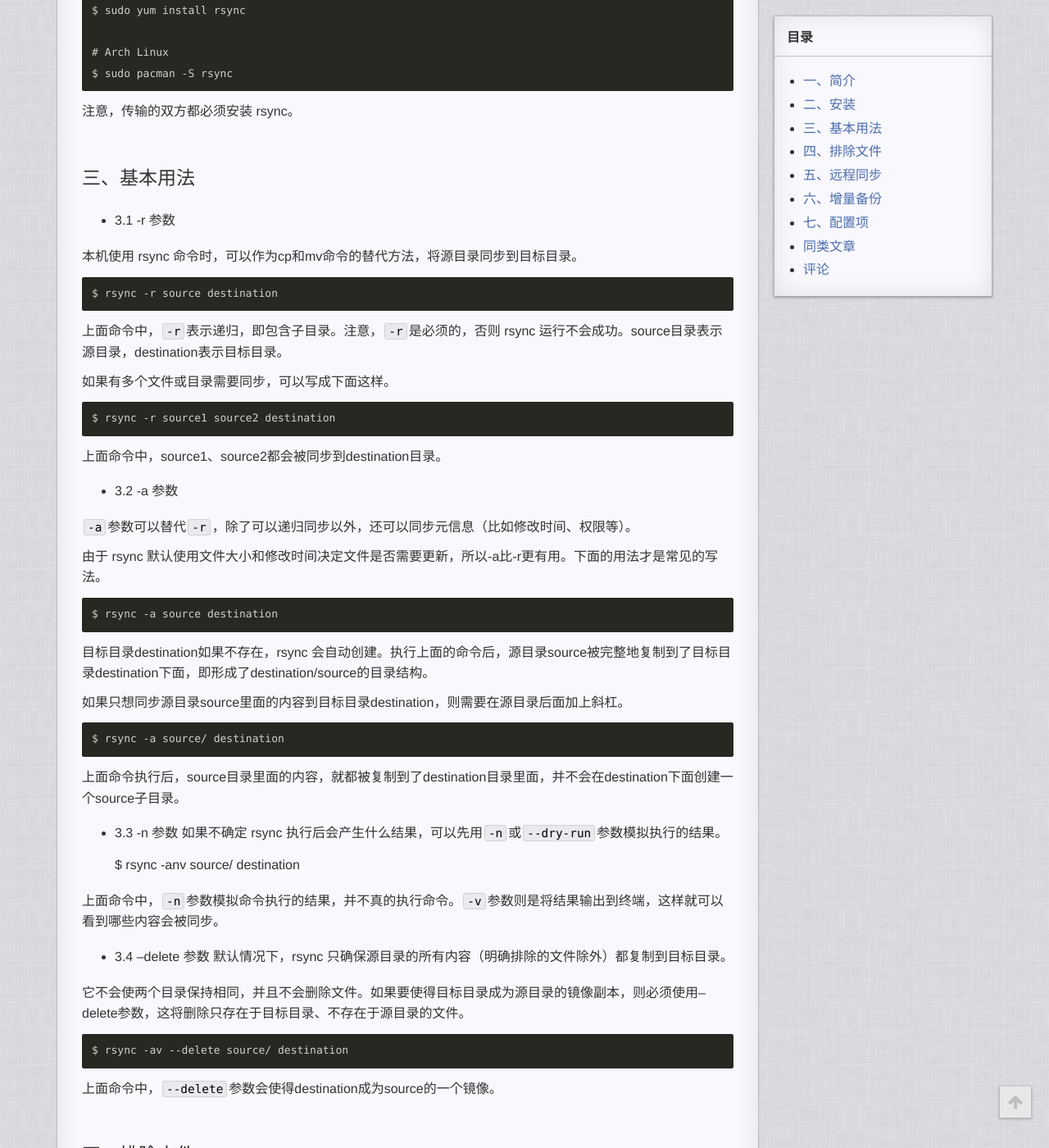
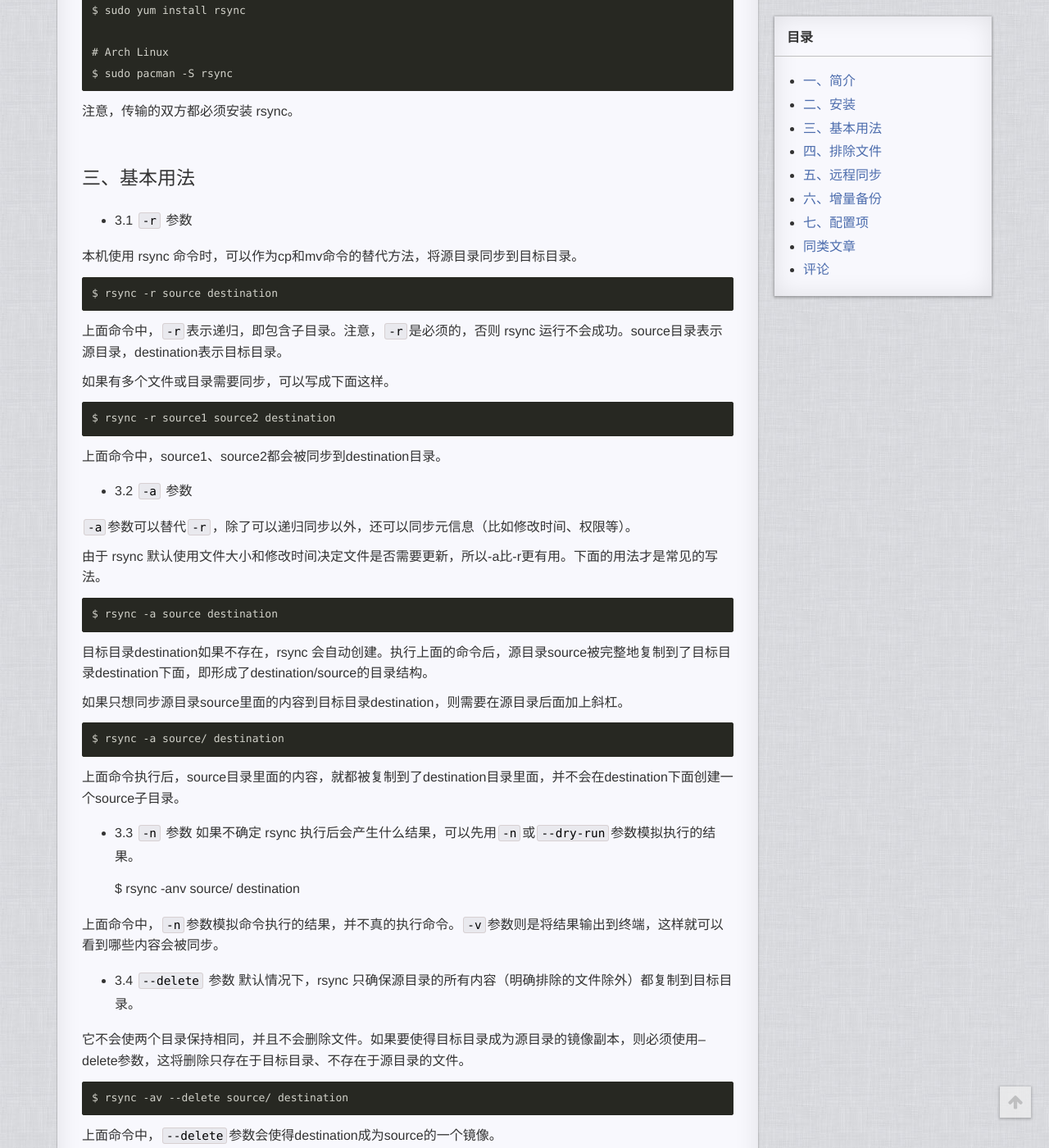
Before and after one commit to luohuilong/luohuilong.github.io, a Jekyll site: the page built from _posts/2025-05-20-rsync同步用法.md, in a window 1280 px wide and 1400 px high, scrolled down 755 px. Shown: the whole window at 82% size. Built offline with Jekyll 4.4.1, drawn with Linux system fonts in a browser that asks for light colours; comment, search, counter and statistics services are not loaded; a style sheet for code colours, icons or effects is not loaded.

Commit message:
Add files via upload

```diff
--- a/_posts/2025-05-20-rsync同步用法.md
+++ b/_posts/2025-05-20-rsync同步用法.md
@@ -36,7 +36,7 @@ $ sudo pacman -S rsync
 
 ### 三、基本用法 ###
 
-- 3.1 -r 参数
+- 3.1 `-r` 参数
 
 本机使用 rsync 命令时，可以作为cp和mv命令的替代方法，将源目录同步到目标目录。
 
@@ -50,7 +50,7 @@ $ sudo pacman -S rsync
 
 上面命令中，source1、source2都会被同步到destination目录。
 
-- 3.2 -a 参数
+- 3.2 `-a` 参数
 
 `-a`参数可以替代`-r`，除了可以递归同步以外，还可以同步元信息（比如修改时间、权限等）。
 
@@ -66,14 +66,14 @@ $ sudo pacman -S rsync
 
 上面命令执行后，source目录里面的内容，就都被复制到了destination目录里面，并不会在destination下面创建一个source子目录。
 
-- 3.3 -n 参数
+- 3.3 `-n` 参数
 如果不确定 rsync 执行后会产生什么结果，可以先用`-n`或`--dry-run`参数模拟执行的结果。
 
     $ rsync -anv source/ destination
 
 上面命令中，`-n`参数模拟命令执行的结果，并不真的执行命令。`-v`参数则是将结果输出到终端，这样就可以看到哪些内容会被同步。
 
-- 3.4 --delete 参数
+- 3.4 `--delete` 参数
 默认情况下，rsync 只确保源目录的所有内容（明确排除的文件除外）都复制到目标目录。
 
 它不会使两个目录保持相同，并且不会删除文件。如果要使得目标目录成为源目录的镜像副本，则必须使用--delete参数，这将删除只存在于目标目录、不存在于源目录的文件。
```
Also changed, not shown: other parts of _posts/2025-05-20-rsync同步用法.md (+1 -1 lines).
